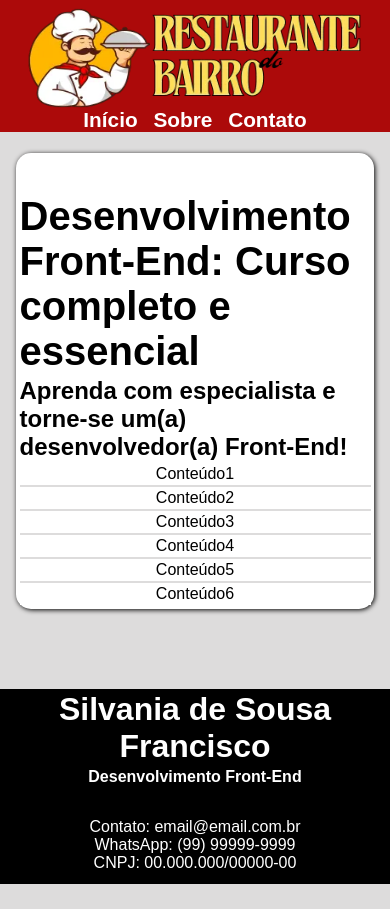
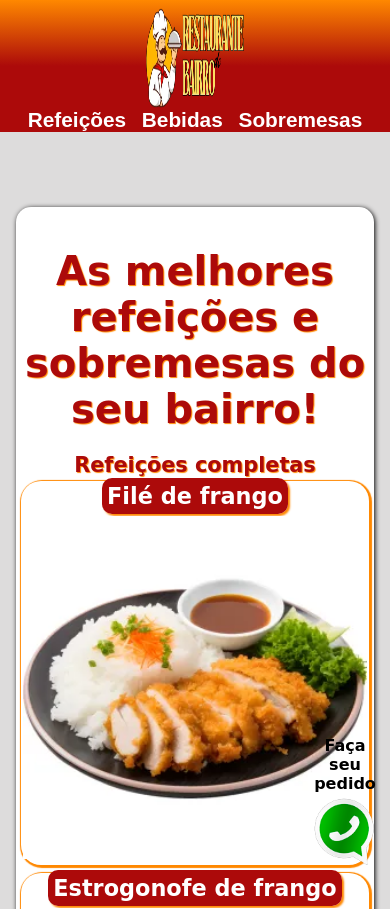
Before and after one commit to silvania-sf/html_projeto_restaurante, a plain HTML site: page index.html in a window 390 px wide. Shown: the top 909 px of the page. Before the commit the page ends 884 px from the top, so only its background shows below. Drawn offline with Linux system fonts and the light colour scheme; a web font is replaced by a local one.

Commit message:
conclusão do projeto seguindo orientações do curso

```diff
--- a/css/estilo.css
+++ b/css/estilo.css
@@ -1,3 +1,5 @@
+@import url('https://fonts.googleapis.com/css2?family=Delius&display=swap');
+
 :root{
     --preto: black;
     --branco: white;
@@ -19,10 +21,10 @@
     padding: 0;
 }
 
-html{font-family: Arial, Helvetica, sans-serif; font-size: 1em;}
+html{font-family: Arial, Helvetica, sans-serif; font-size: 1em; scroll-behavior: smooth;}
 
 header{
-    background-color: var(--corprojeto1);
+    background: linear-gradient(var(--corprojeto6), var(--corprojeto1), var(--corprojeto1));
     color: var(--branco);
     position: fixed;
     width: 100%;
@@ -35,7 +37,14 @@ a{text-decoration: none; color: var(--branco); font-weight: bold;}
 
 a:hover{color: var(--cinza);}
 
-footer{background-color: var(--preto); color: var(--branco); text-align: center;}
+footer{
+    background: linear-gradient(var(--corprojeto1), var(--corprojeto1), var(--corprojeto1),
+      var(--corprojeto1), var(--corprojeto6));
+    color: var(--branco);
+    text-align: center;
+    font-family: "Delius", cursive;
+    font-weight: bold;
+}
 
 body{background-color: var(--cinza);}
 
@@ -57,9 +66,53 @@ aside{
     box-shadow: 1px 1px 5px 0px;
 }
 
+/* Configurações de links de produtos */
+.menu{
+    color: var(--branco);
+    background-color: var(--corprojeto1);
+    border-radius: 10px;
+    padding: 5px;
+    box-shadow: 2px 2px 2px var(--corprojeto6);
+    font-size: 1.4em;
+}
+
 /* Configurações de título */
-h1{font-size: 2.5em; margin-top: 3%;}
-h2{font-size: 1.5em;}
+h1{
+    font-size: 2.5em;
+    margin-top: 1%;
+    text-align: center;
+    color: var(--corprojeto1);
+    font-family: "Delius", cursive;
+    text-shadow: 1px 1px 1px var(--corprojeto6);
+}
+h2{
+    font-size: 1.7em;
+    color: var(--corprojeto1);
+    text-align: center;
+    text-shadow: 1px 1px 1px var(--corprojeto6);
+    font-family: "Delius", cursive;
+}
+
+/* Configurações de títulos para dispositivos móveis */
+
+@media(min-width: 320px) and (max-width: 1024px){
+    h1{
+        font-size: 1em;
+        margin-top: 1%;
+        text-align: center;
+        color: var(--corprojeto1);
+        font-family: "Delius", cursive;
+        text-shadow: 1px 1px 1px var(--corprojeto6);
+    }
+    h2{
+        font-size: 1.3em;
+        color: var(--corprojeto1);
+        text-align: center;
+        text-shadow: 1px 1px 1px var(--corprojeto6);
+        font-family: "Delius", cursive;
+    }
+}
+
 h3{font-size: 2em;}
 h4{font-size: 1em;}
 h1, h2, h3, h4, h5, h6{padding-top: 0.5%; padding-bottom: 0.5%;}
@@ -71,10 +124,15 @@ h1, h2, h3, h4, h5, h6{padding-top: 0.5%; padding-bottom: 0.5%;}
 
 /* Configurações de imagem */
 img{width: 100%; padding-top: 2%;}
+
 #topo{width: 400px; height: 130px; display: block; margin: auto;}
-
 @media(min-width: 320px) and (max-width: 1024px){
     #topo{width: 340px; height: 100px; display: block; margin: auto;}
+}
+
+#rodape{width: 150px; height: 150px; display: block; margin: auto;}
+@media(min-width: 320px) and (max-width: 1024px){
+    #topo{width: 100px; height: 100px; display: block; margin: auto;}
 }
 
 /* Configurações de parágrafos */
@@ -88,23 +146,31 @@ p{padding-top: 1%; padding-bottom: 1%;}
 /* Configurações de separadores com Divs */
 .separador{margin-top: 10%;}
 .separador-conteudo{margin-top: 0.5%;}
+.separador-conteudo-opcoes{margin-top: 12%;}
 
  /* Configurações de divs para dispositivos móveis */
  @media(min-width: 320px) and (max-width: 1024px){
     .separador{margin-top: 30%;}
     .separador-conteudo{margin-top: 1%;}
+    .separador-conteudo-opcoes{margin-top: 30%;}
  }
 
  /* Configurações do grid */
- #grid-conteudo{background-color: var(--cinza);}
+ .grid-conteudo{background-color: var(--branco); padding: 0.5%; font-family: "Delius", cursive;}
  .grid{
     display: grid;
     grid-template-columns: repeat(auto-fill, minmax(300px, 1fr));
     max-width: 1024px;
     margin: auto;
-    gap: 2px;
+    gap: 8px;
  }
- .grid div{background-color: var(--branco); text-align: center; padding: 2px;}
+ .grid div{
+    background-color: var(--branco);
+    text-align: center;
+    padding: 2px;
+    box-shadow: 1px 1px 1px 2px var(--corprojeto6);
+    border-radius: 20px;
+}
 
  /* Configurações para botão */
  button{
@@ -120,3 +186,28 @@ p{padding-top: 1%; padding-bottom: 1%;}
  }
 
  button:hover{background: var(--verdec); text-shadow: 1px 1px var(--preto);}
+
+ /* WhatsApp */
+ #whatsapp{
+    width: 100px;
+    height: 50px;
+    right: 0;
+    bottom: 0;
+    position: fixed;
+    text-align: center;
+    margin: 5em;
+    font-family: "Delius", cursive;
+ }
+
+ @media(min-width: 320px) and (max-width: 1024px){
+    #whatsapp{
+        width: 70px;
+        height: 30px;
+        right: 0;
+        bottom: 0;
+        position: fixed;
+        text-align: center;
+        margin: 5em;
+        margin-right: 10px;
+     }
+ }
--- a/index.html
+++ b/index.html
@@ -10,33 +10,75 @@
 <body>
     <!-- Aqui é o topo do site -->
     <header>
-
         <img id="topo" src="img/topo.webp" alt="Restaurante Santiago">
          <!-- Aqui vamos inserir os links do site -->
         <nav>
-            <a href="#">Início</a>
-            <a href="#">Sobre</a>
-            <a href="#">Contato</a>
+            <a href="#refeicoes">Refeições</a>
+            <a href="#bebidas">Bebidas</a>
+            <a href="#sobremesas">Sobremesas</a>
         </nav>
     </header>
-
+    <div id="whatsapp">
+        <p><strong>Faça seu pedido</strong></p>
+        <a href="https://wa.me/5569993887506?text=Ol%C3%A1%2C%20gostaria%20de%20fazer%20um%20pedido.">
+            <img src="img/whats.webp" alt="WhatsApp">
+        </a>
+    </div>
+    <br>
+    <a href="#" id="refeicoes"></a>
+    <br>
+    <br>
     <br>
     <div class="separador"></div>
     <br>
     <main>
         <article>
-            <h1>Desenvolvimento Front-End: Curso completo e essencial</h1>
-            <h2>Aprenda com especialista e torne-se um(a) desenvolvedor(a) Front-End!</h2>
+            <h1>As melhores refeições e sobremesas do seu bairro!</h1>
+            <br>
+            <h2>Refeições completas</h2>
 
-            <!--<button>Saiba mais</button>-->
-            <section id="grid-conteudo">
+            <section class="grid-conteudo">
                 <div class="grid">
-                    <div>Conteúdo1</div>
-                    <div>Conteúdo2</div>
-                    <div>Conteúdo3</div>
-                    <div>Conteúdo4</div>
-                    <div>Conteúdo5</div>
-                    <div>Conteúdo6</div>
+                    <div><a class="menu" href="#">Filé de frango</a><br><img src="img/prato1.webp" alt="Filé de frango"></div>
+                    <div><a class="menu" href="#">Estrogonofe de frango</a><br><img src="img/prato2.webp" alt="Estrogonofe de frango"></div>
+                    <div><a class="menu" href="#">Bife com batatas</a><br><img src="img/prato3.webp" alt="Bife com batatas"></div>
+                    <div><a class="menu" href="#">Lasanha</a><br><img src="img/prato4.webp" alt="Lasanha"></div>
+                    <div><a class="menu" href="#">Espaguete</a><br><img src="img/prato5.webp" alt="Espaguete"></div>
+                    <div><a class="menu" href="#">Vinagrete</a><br><img src="img/prato6.webp" alt="Vinagrete"></div>
+                </div>
+            </section>
+            <br>
+            <a href="#" id="bebidas"></a>
+            <br>
+            <div class="separador-conteudo-opcoes"></div>
+            <br>
+            <h2>Bebidas deliciosas</h2>
+            <br>
+            <section class="grid-conteudo">
+                <div class="grid">
+                    <div><a class="menu" href="#">Suco de laranja</a><br><img src="img/bebida1.webp" alt="Suco de laranja"></div>
+                    <div><a class="menu" href="#">Suco de acerola</a><br><img src="img/bebida2.webp" alt="Suco de acerola"></div>
+                    <div><a class="menu" href="#">Coca-cola ligth</a><br><img src="img/bebida3.webp" alt="Coca-cola ligth"></div>
+                    <div><a class="menu" href="#">Chá gelado</a><br><img src="img/bebida4.webp" alt="Chá gelado"></div>
+                    <div><a class="menu" href="#">Suco de morango</a><br><img src="img/bebida5.webp" alt="Suco de morango"></div>
+                    <div><a class="menu" href="#">Suco de uva</a><br><img src="img/bebida6.webp" alt="Suco de uva"></div>
+                </div>
+            </section>
+            <br>
+            <a href="#" id="sobremesas"></a>
+            <br>
+            <div class="separador-conteudo-opcoes"></div>
+            <br>
+            <h2>Sobremesas que dão água na boca</h2>
+            <br>
+            <section class="grid-conteudo">
+                <div class="grid">
+                    <div><a class="menu" href="#">Bolo de chocolate</a><br><img src="img/sobremesa1.webp" alt="Bolo de chocolate"></div>
+                    <div><a class="menu" href="#">Brigadeiro</a><br><img src="img/sobremesa2.webp" alt="Brigadeiro"></div>
+                    <div><a class="menu" href="#">Cupcake</a><br><img src="img/sobremesa3.webp" alt="Cupcake"></div>
+                    <div><a class="menu" href="#">Cookies</a><br><img src="img/sobremesa4.webp" alt="Cookies"></div>
+                    <div><a class="menu" href="#">Pudim</a><br><img src="img/sobremesa5.webp" alt="Pudim"></div>
+                    <div><a class="menu" href="#">Sorvete</a><br><img src="img/sobremesa6.webp" alt="Sorvete"></div>
                 </div>
             </section>
         </article>
@@ -44,18 +86,10 @@
     <br>
     <div class="separador-conteudo"></div>
     <br>
-    <br>
-    <div class="separador-conteudo"></div>
-    <br>
     <footer>
-        <h3>Silvania de Sousa Francisco</h3>
-        <h4>Desenvolvimento Front-End</h4>
-        <br>
-        <p>
-            Contato: email@email.com.br<br>
-            WhatsApp: (99) 99999-9999<br>
-            CNPJ: 00.000.000/00000-00<br>
-        </p>
+        <img id="rodape" src="img/logo-rodape.webp" alt="Logotipo do rodapé">
+        <h3>Restaurante do bairro</h3>
+        <p>CNPJ: 00.000.000/00000-00</p>
     </footer>
 </body>
 </html>
```
Also changed, not shown: img/logo-rodape.webp (added), img/prato5.webp, img/prato6.webp, img/whats.webp (added).
